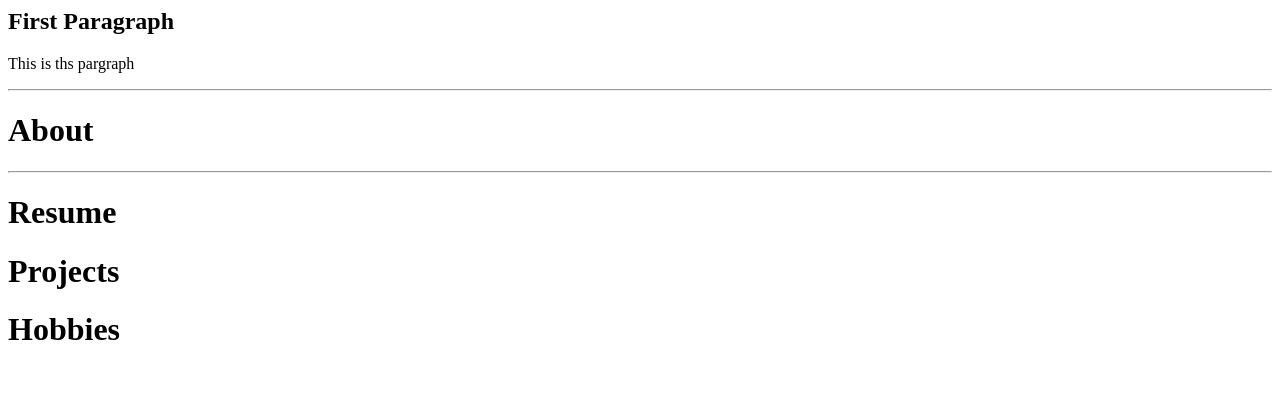
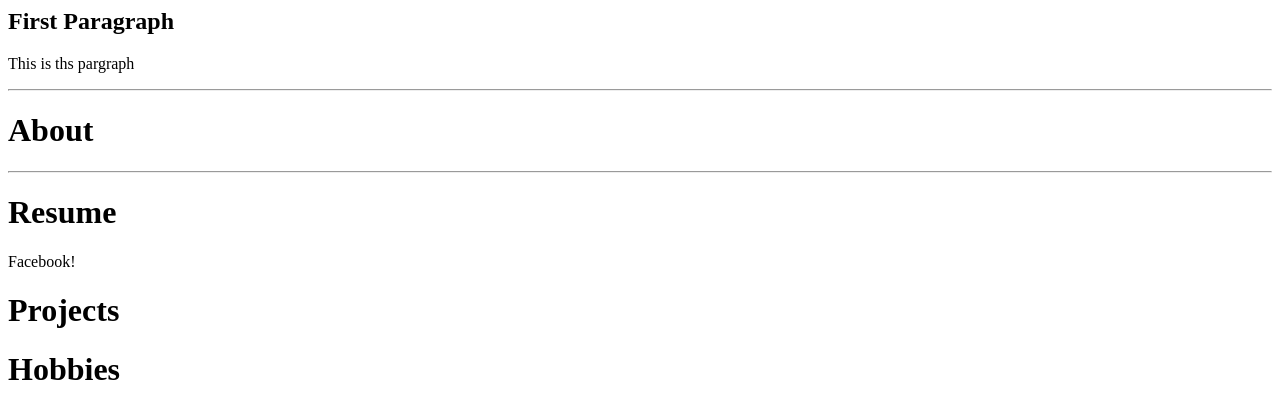
Before and after one commit to Cmorgan5/Cmorgan5.github.io, a plain HTML site: page index.html in a window 1280 px wide. Drawn offline with Linux system fonts and the light colour scheme.

Commit message:
Update index.html

```diff
--- a/index.html
+++ b/index.html
@@ -14,7 +14,7 @@
 
 <hr>
 <h1> Resume </h1>
-<p> <a <href="www.facebook.com" target= _blank >   </p>
+<a <href="www.facebook.com" target= _blank> Facebook! </a>
 
 <h1> Projects</h1>
 <p> </p>
```
